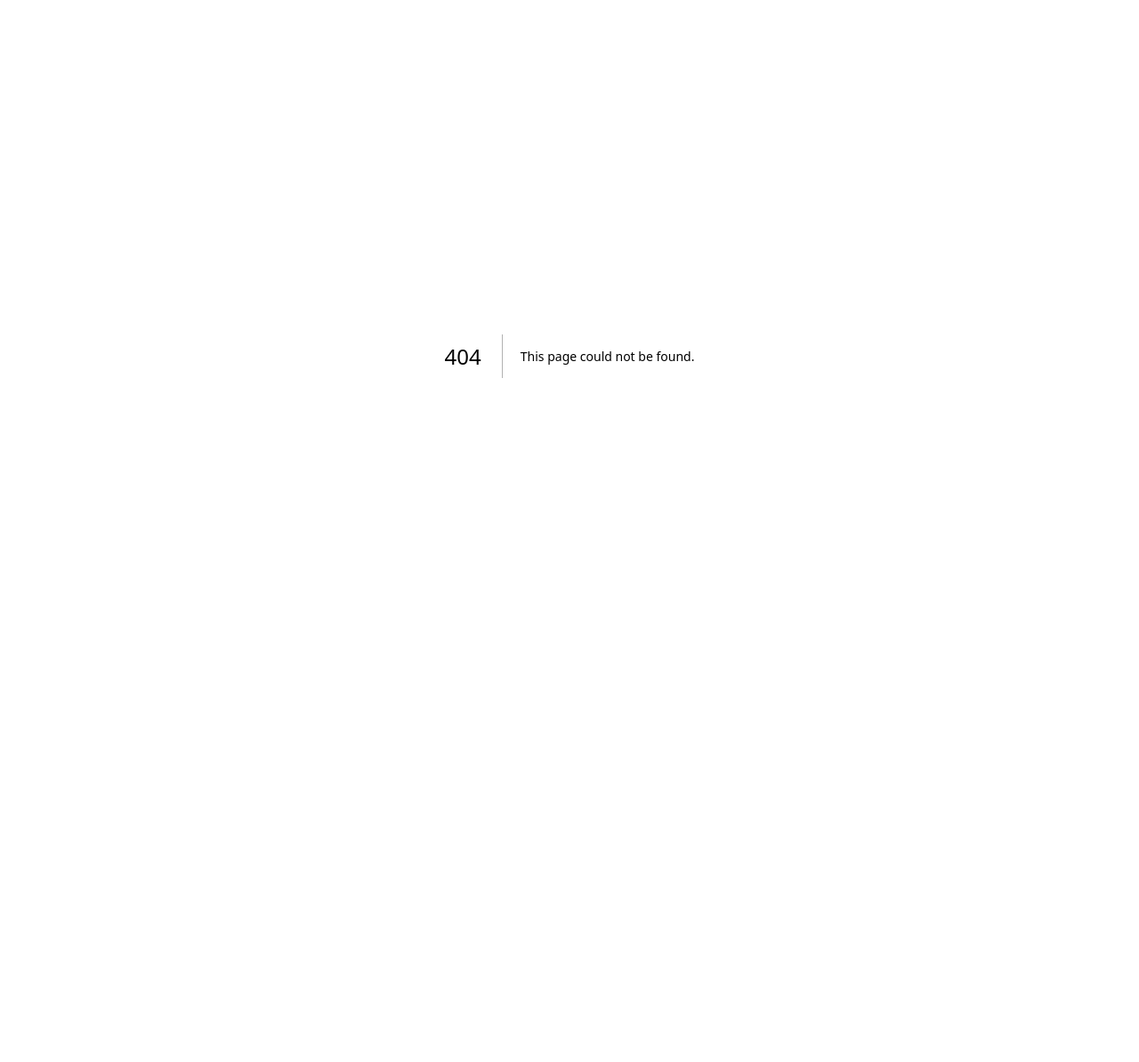
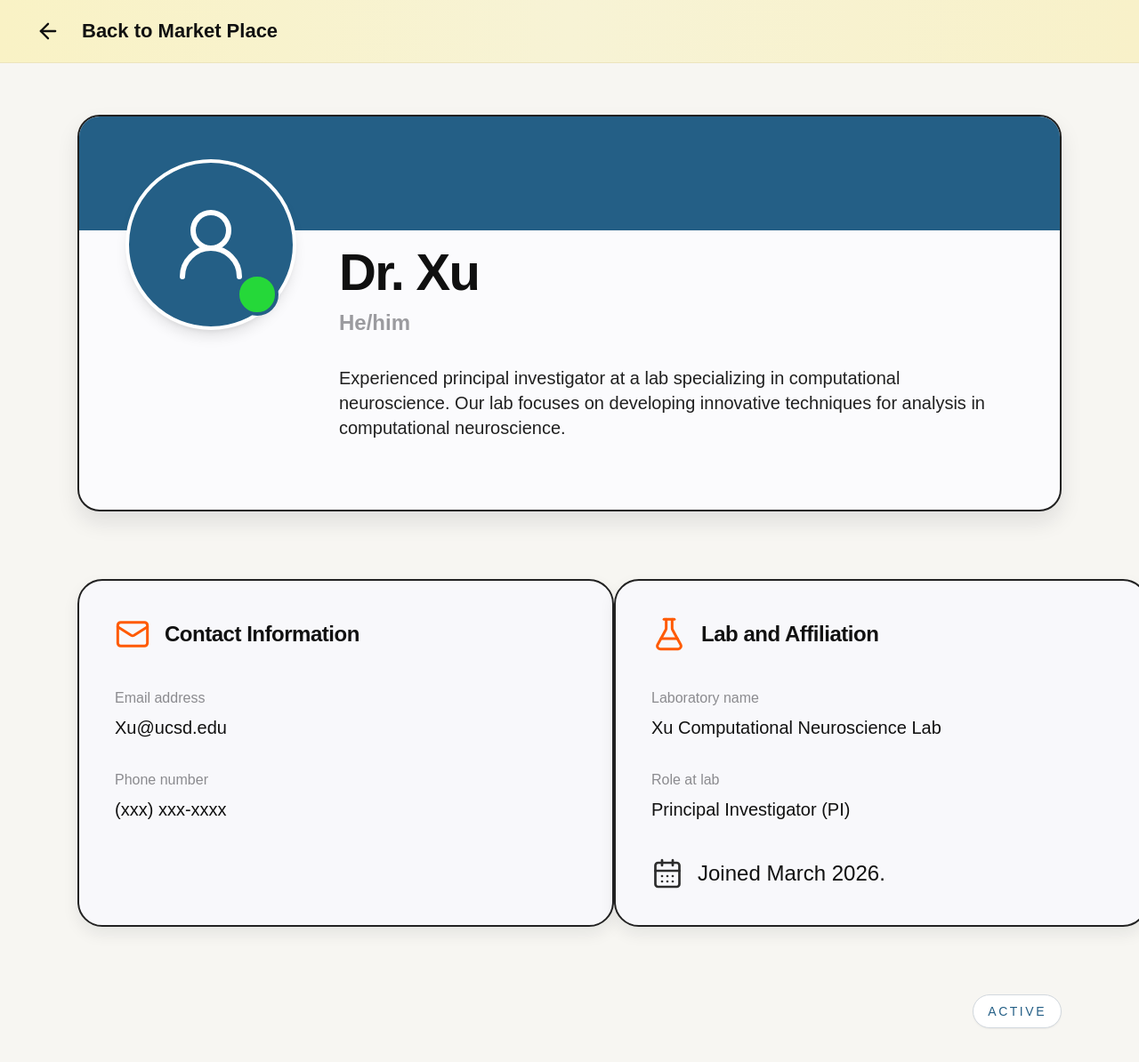
Before and after one commit to CSES-Dev/lims-lab-inventory, a Next.js app: page /profile in a window 1280 px wide. Before the commit this address had no page. Shown: the top 1194 px of the page at 89% size. Before the commit the page ends 800 px from the top, so only its background shows below. Built offline with nearby package versions, Linux system fonts and the light colour scheme.

Commit message:
Add profile page UI

```diff
--- /dev/null
+++ b/app/profile/page.tsx
@@ -0,0 +1,130 @@
+import Link from "next/link";
+import {
+    ArrowLeft,
+    CalendarDays,
+    FlaskConical,
+    Mail,
+    Phone,
+    UserRound,
+} from "lucide-react";
+
+const profile = {
+    name: "Dr. Xu",
+    pronouns: "He/him",
+    bio: "Experienced principal investigator at a lab specializing in computational neuroscience. Our lab focuses on developing innovative techniques for analysis in computational neuroscience.",
+    email: "Xu@ucsd.edu",
+    phone: "(xxx) xxx-xxxx",
+    labName: "Xu Computational Neuroscience Lab",
+    role: "Principal Investigator (PI)",
+    joined: "March 2026",
+    status: "Active",
+};
+
+function InfoCard({
+    icon,
+    title,
+    children,
+}: Readonly<{
+    icon: React.ReactNode;
+    title: string;
+    children: React.ReactNode;
+}>) {
+    return (
+        <section className="rounded-[28px] border-2 border-[#222222] bg-[#f8f8fb] p-8 shadow-[0_8px_18px_rgba(15,23,42,0.08)] sm:p-10">
+            <div className="mb-10 flex items-center gap-4">
+                <div className="text-[#ff5a00]">{icon}</div>
+                <h2 className="text-2xl font-semibold tracking-[-0.02em] text-[#111111]">{title}</h2>
+            </div>
+            <div className="space-y-8">{children}</div>
+        </section>
+    );
+}
+
+function InfoRow({
+    label,
+    value,
+}: Readonly<{
+    label: string;
+    value: string;
+}>) {
+    return (
+        <div className="space-y-2">
+            <p className="text-sm font-medium text-[#8b8b8f] sm:text-base">{label}</p>
+            <p className="text-xl font-medium leading-snug text-[#111111]">{value}</p>
+        </div>
+    );
+}
+
+export default function ProfilePage() {
+    return (
+        <main className="min-h-screen bg-[#f7f6f2] text-[#111111]">
+            <div className="border-b border-[#ece4bd] bg-gradient-to-r from-[#f9f2c5] via-[#f7f3d5] to-[#f8f1c9]">
+                <div className="mx-auto flex h-[70px] w-full max-w-[1512px] items-center px-7 sm:px-10">
+                    <Link
+                        href="/"
+                        className="inline-flex items-center gap-6 text-lg font-semibold transition-transform hover:-translate-x-0.5 sm:text-[22px]"
+                    >
+                        <ArrowLeft className="h-7 w-7" />
+                        <span>Back to Market Place</span>
+                    </Link>
+                </div>
+            </div>
+
+            <div className="mx-auto flex w-full max-w-[1512px] flex-col gap-[76px] px-6 py-[58px] sm:px-10 lg:px-[87px] lg:py-[58px]">
+                <section className="min-h-[446px] overflow-hidden rounded-[25px] border-2 border-[#202020] bg-[#fbfbfd] shadow-[0_12px_24px_rgba(15,23,42,0.10)]">
+                    <div className="h-24 bg-[#245f86] sm:h-32" />
+                    <div className="px-6 pb-8 pt-0 sm:px-10 sm:pb-10 lg:px-[52px] lg:pb-[54px]">
+                        <div className="flex flex-col gap-6 lg:flex-row lg:items-start lg:gap-[48px]">
+                            <div className="-mt-16 flex justify-center sm:-mt-20 lg:justify-start">
+                                <div className="relative h-40 w-40 rounded-full border-4 border-white bg-[#245f86] shadow-lg sm:h-48 sm:w-48">
+                                    <div className="flex h-full items-center justify-center text-white">
+                                        <UserRound className="h-20 w-20 sm:h-24 sm:w-24" strokeWidth={1.5} />
+                                    </div>
+                                    <span className="absolute bottom-3 right-4 h-10 w-10 rounded-full border-4 border-[#245f86] bg-[#25d839] sm:h-12 sm:w-12" />
+                                </div>
+                            </div>
+
+                            <div className="max-w-4xl pt-2 sm:pt-4 lg:pt-[18px]">
+                                <h1 className="text-5xl font-semibold tracking-[-0.03em] text-[#101010] sm:text-6xl lg:text-[58px]">
+                                    {profile.name}
+                                </h1>
+                                <p className="mt-3 text-2xl font-semibold text-[#9b9b9f]">{profile.pronouns}</p>
+                                <p className="mt-8 max-w-[820px] text-lg leading-8 text-[#202020] sm:text-xl">
+                                    {profile.bio}
+                                </p>
+                            </div>
+                        </div>
+                    </div>
+                </section>
+
+                <div className="grid gap-8 lg:grid-cols-[603px_600px] lg:justify-between lg:gap-0">
+                    <InfoCard
+                        icon={<Mail className="h-10 w-10" strokeWidth={1.8} />}
+                        title="Contact Information"
+                    >
+                        <InfoRow label="Email address" value={profile.email} />
+                        <InfoRow label="Phone number" value={profile.phone} />
+                    </InfoCard>
+
+                    <InfoCard
+                        icon={<FlaskConical className="h-10 w-10" strokeWidth={1.8} />}
+                        title="Lab and Affiliation"
+                    >
+                        <InfoRow label="Laboratory name" value={profile.labName} />
+                        <InfoRow label="Role at lab" value={profile.role} />
+                        <div className="flex items-center gap-4 pt-2 text-[#111111]">
+                            <CalendarDays className="h-9 w-9 text-[#2d2d2d]" strokeWidth={1.8} />
+                            <p className="text-2xl font-medium">Joined {profile.joined}.</p>
+                        </div>
+                    </InfoCard>
+                </div>
+
+                <div className="flex justify-end">
+                    <div className="rounded-full border border-[#d2d8de] bg-white px-4 py-2 text-sm font-medium uppercase tracking-[0.18em] text-[#245f86] shadow-sm">
+                        {profile.status}
+                    </div>
+                </div>
+            </div>
+        </main>
+    );
+}
```
